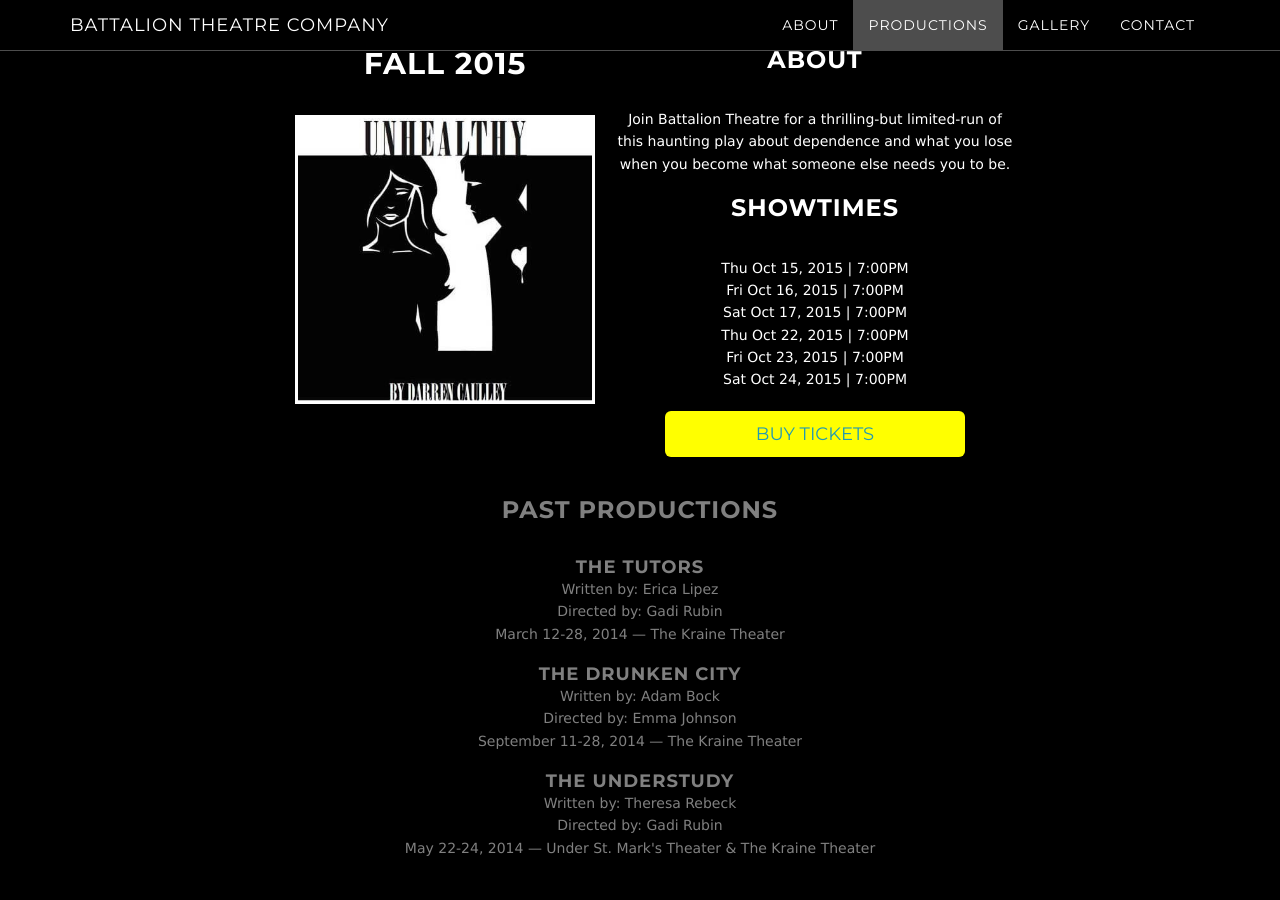
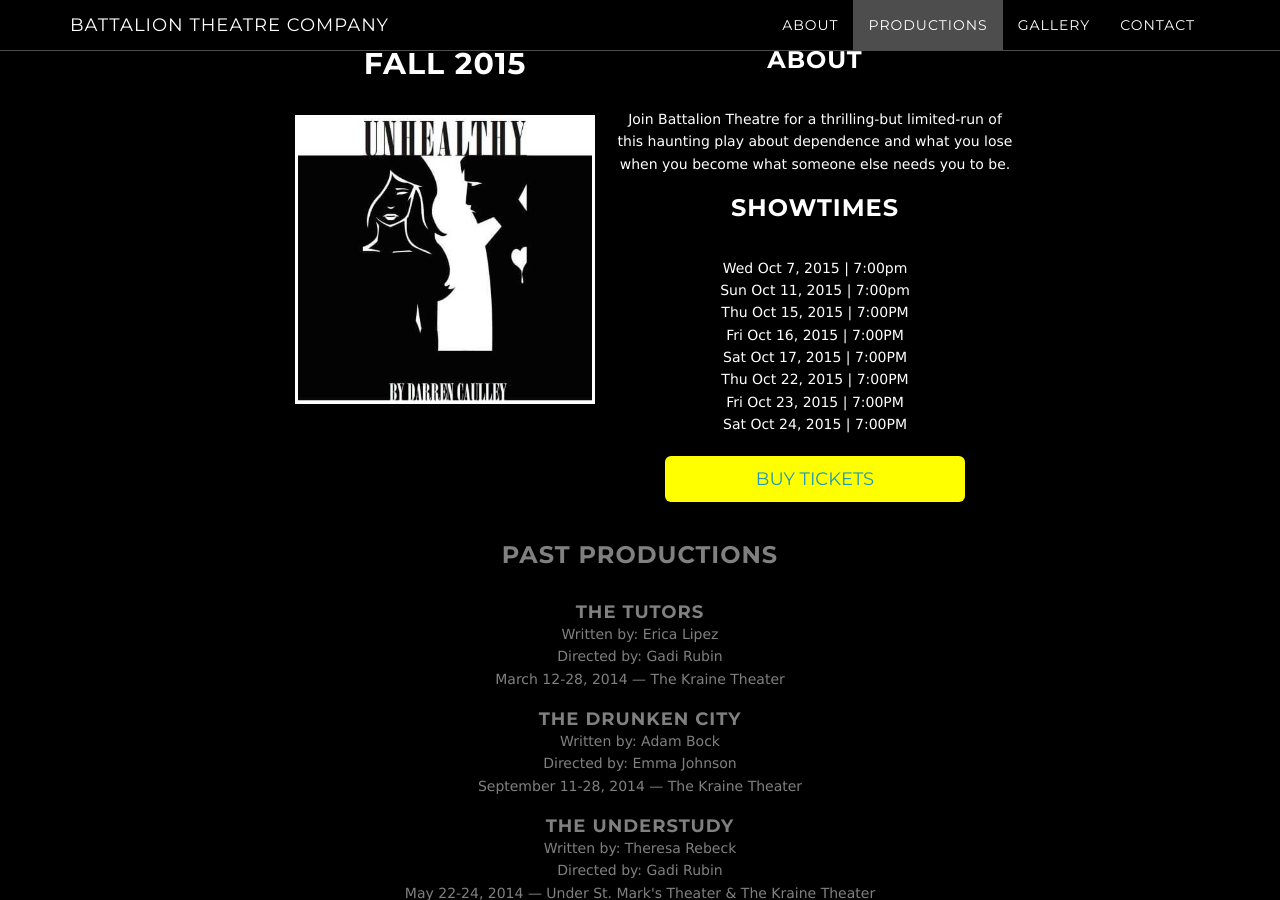
Before and after one commit to battaliontheatre/battalion, a Jekyll site: the page built from index.html, in a window 1280 px wide and 900 px high, scrolled down 2331 px. Built offline with Jekyll 4.4.1, drawn with Linux system fonts in a browser that asks for light colours.

Commit message:
Update production times

```diff
--- a/_includes/productions.html
+++ b/_includes/productions.html
@@ -14,6 +14,8 @@
             <p>Join Battalion Theatre for a thrilling-but limited-run of this haunting play about dependence and what you lose when you become what someone else needs you to be.</p>
             <br>
             <h3>Showtimes</h3>
+            <p>Wed Oct 7,  2015 | 7:00pm</p>
+            <p>Sun Oct 11, 2015 | 7:00pm</p>
             <p>Thu Oct 15, 2015 | 7:00PM</p>
             <p>Fri Oct 16, 2015 | 7:00PM</p>
             <p>Sat Oct 17, 2015 | 7:00PM</p>
```
